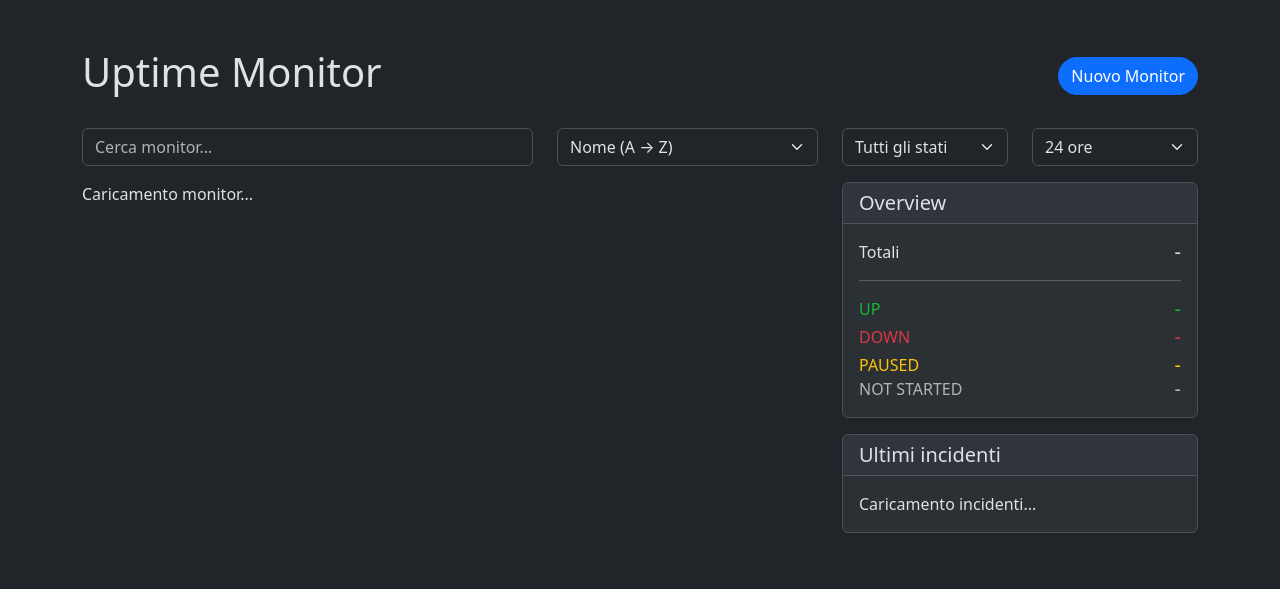
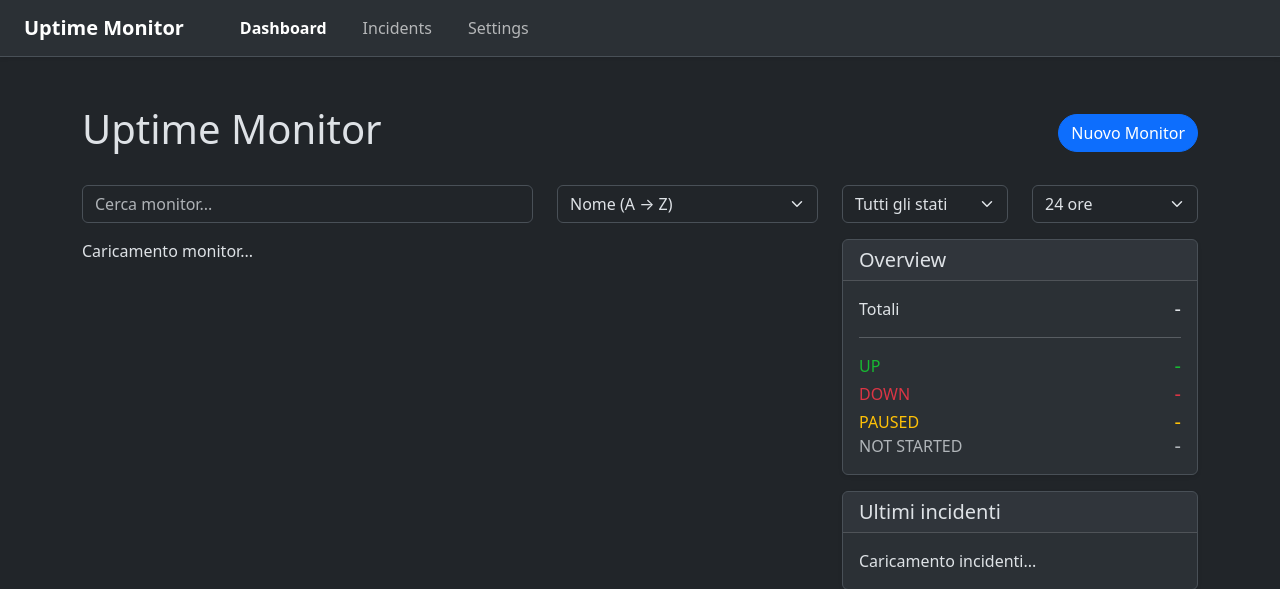
Before and after one commit to projectsrl-git/uptime-monitor, a Django app: page / in a window 1280 px wide. Shown: the top 589 px of the page. Run offline with Django 5.2, Linux system fonts and the light colour scheme; data that the repository does not hold is empty.

Commit message:
Add navbar

```diff
--- a/frontend/static/css/style.css
+++ b/frontend/static/css/style.css
@@ -5,6 +5,22 @@ body {
 .card {
     background-color: #2b3035;
     border: 1px solid #495057;
+}
+
+.navbar-brand {
+    font-size: 1.25rem;
+}
+
+.nav-link {
+    transition: background-color .15s ease;
+}
+
+.nav-link:hover {
+    background-color: rgba(255, 255, 255, 0.08);
+}
+
+.nav-link.active {
+    font-weight: 600;
 }
 
 .bg-success {
--- a/frontend/templates/base.html
+++ b/frontend/templates/base.html
@@ -18,6 +18,7 @@
 </head>
 
 <body>
+    {% include "navbar.html" %}
     {% block content %}
     {% endblock %}
 
--- /dev/null
+++ b/frontend/templates/navbar.html
@@ -0,0 +1,40 @@
+<nav class="navbar navbar-expand-lg bg-body-tertiary border-bottom shadow-sm">
+    <div class="container-fluid px-4">
+        <h1 class="navbar-brand mb-0 fw-semibold">
+            Uptime Monitor
+        </h1>
+        <div class="collapse navbar-collapse" id="mainNavbar">
+            <ul class="navbar-nav ms-4 mb-0 gap-1">
+                <li class="nav-item">
+                    <a class="nav-link px-3 rounded-pill {% if request.path == '/' %}active{% endif %}"
+                        href="/">
+                        Dashboard
+                    </a>
+                </li>
+
+
+                <li class="nav-item">
+                    <a
+                        class="nav-link px-3 rounded-pill {% if request.path|slice:':10' == '/incidents/' %}active{% endif %}"
+                        href="/incidents/"
+                    >
+                        Incidents
+                    </a>
+                </li>
+
+
+                <li class="nav-item">
+                    <a
+                        class="nav-link px-3 rounded-pill {% if request.path|slice:':10' == '/settings/' %}active{% endif %}"
+                        href="#"
+                    >
+                        Settings
+                    </a>
+                </li>
+
+            </ul>
+
+        </div>
+
+    </div>
+</nav>
```
